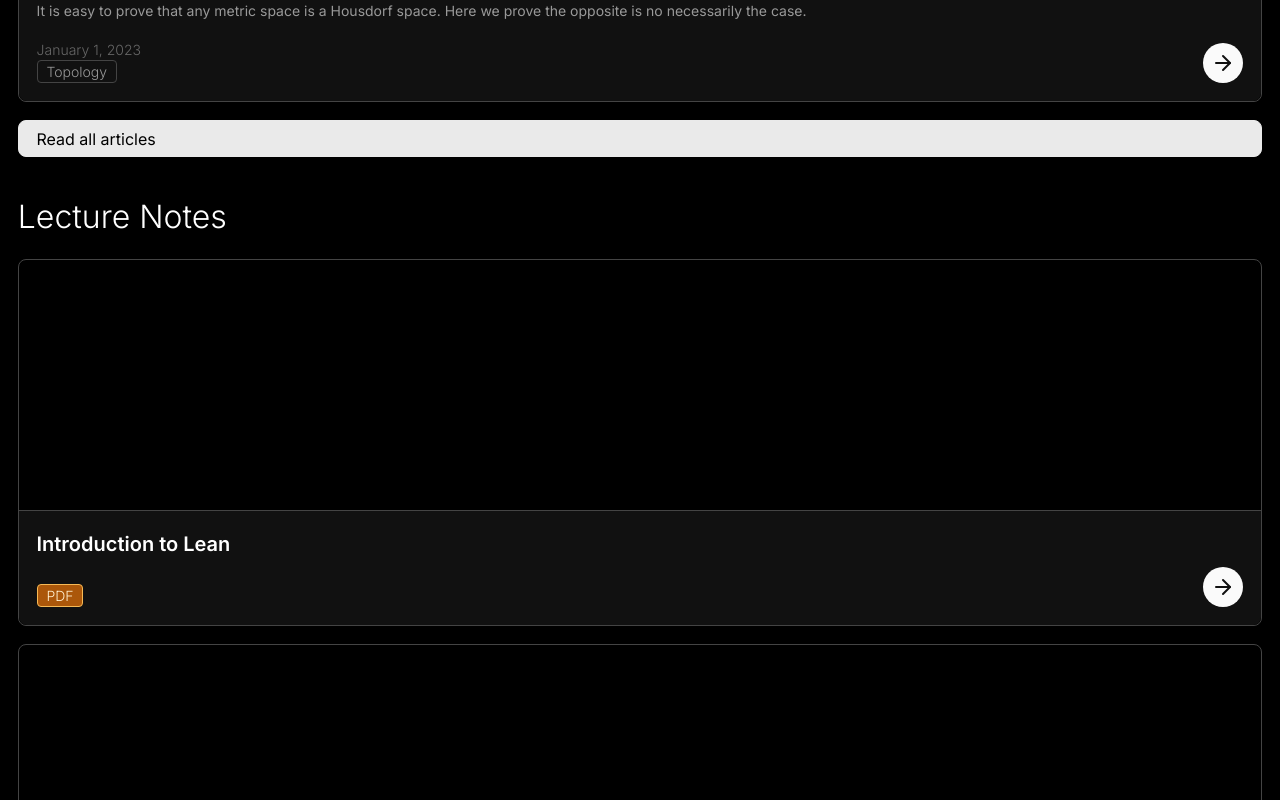
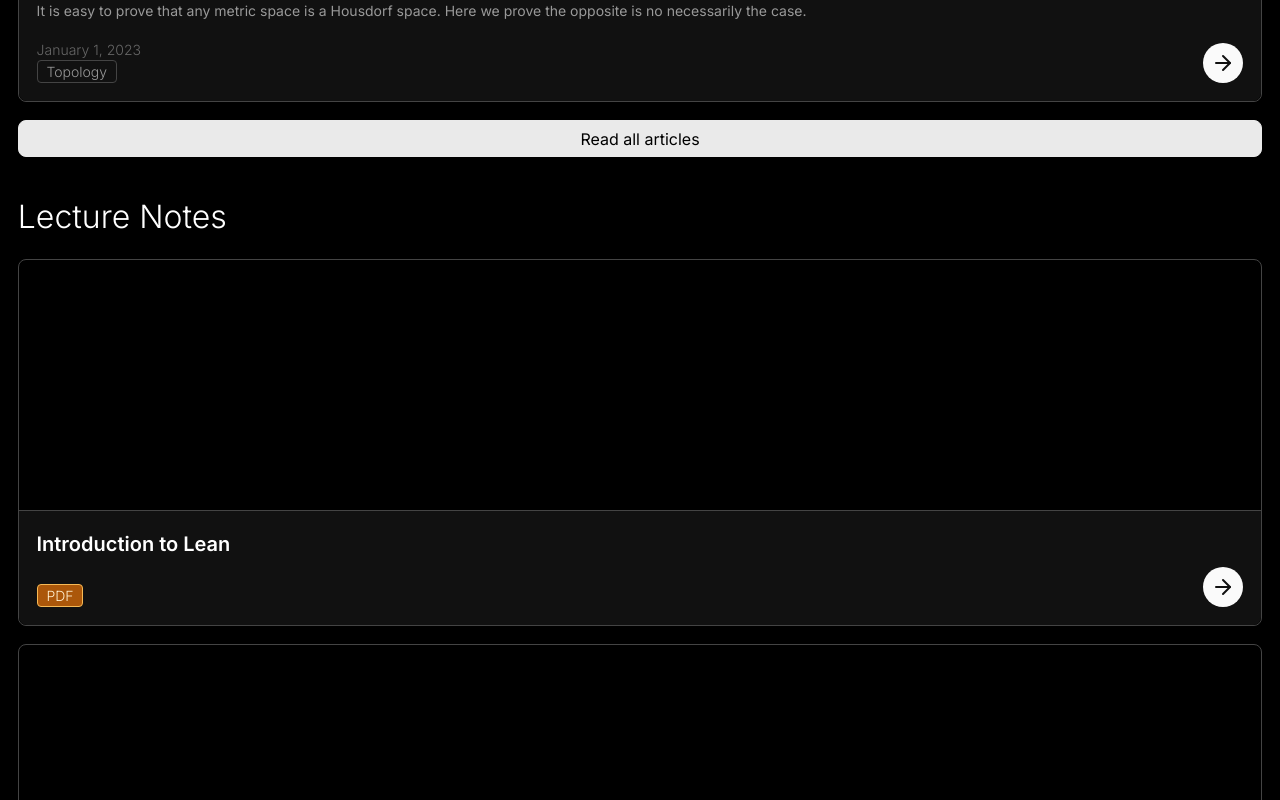
Before and after one commit to MiltMont/Functorial, a Next.js app: page / in a window 1280 px wide. Shown: the part 1480-2280 px from the top of the page. Built offline with nearby package versions, Linux system fonts and the light colour scheme.

Commit message:
Fixed button display bug

```diff
--- a/components/Button/css.ts
+++ b/components/Button/css.ts
@@ -102,9 +102,6 @@ const variants = {
 };
 
 const Style = styled.button<Props>`
-  display: flex;
-  align-items: center;
-  gap: ${theme.space[1]};
   background-color: ${(props) =>
     variants[props.variant][props.fill].backgroundColor};
   color: ${(props) => variants[props.variant][props.fill].color};
```
